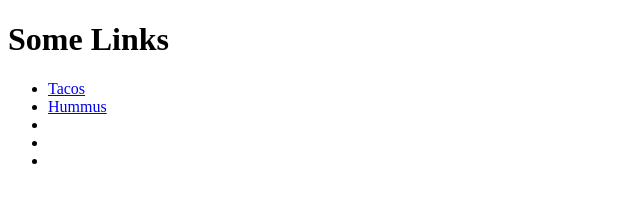
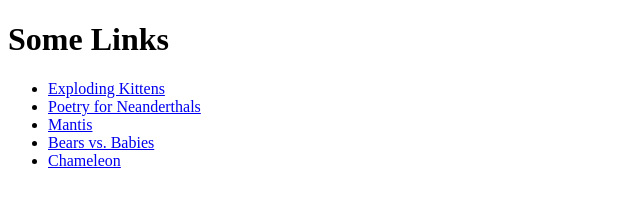
Before and after one commit to Pale-Stag/IGME-110-Repo, a plain HTML site: page index.html in a window 1280 px wide. Shown: the whole page, without its empty margins (0-640 px from the left). Drawn offline with Linux system fonts and the light colour scheme.

Commit message:
Update index.html

```diff
--- a/index.html
+++ b/index.html
@@ -8,11 +8,11 @@
 <body>
   <h1>Some Links</h1>
   <ul>
-    <li><a href="https://en.wikipedia.org/wiki/Taco">Tacos</a></li>
-    <li><a href="https://en.wikipedia.org/wiki/Hummus">Hummus</a></li>
-    <li><a href=</li>
-    <li><a href=</li>
-    <li><a href=</li>
+    <li><a href="https://www.explodingkittens.com/products/exploding-kittens-original-edition">Exploding Kittens</a></li>
+    <li><a href="https://www.explodingkittens.com/products/poetry-for-neanderthals">Poetry for Neanderthals</a></li>
+    <li><a href="https://www.explodingkittens.com/products/mantis">Mantis</a></li>
+    <li><a href="https://www.explodingkittens.com/products/bears-vs-babies-original-edition">Bears vs. Babies</a></li>
+    <li><a href="https://bigpotato.com/products/the-chameleon?srsltid=AfmBOoqkyEWpllX4sMp8gOiDXjiQRVWlu13ehRZ9t6qsLk4JgnEMnikp">Chameleon</a></li>
   </ul>
 </body>
 </html>
```
